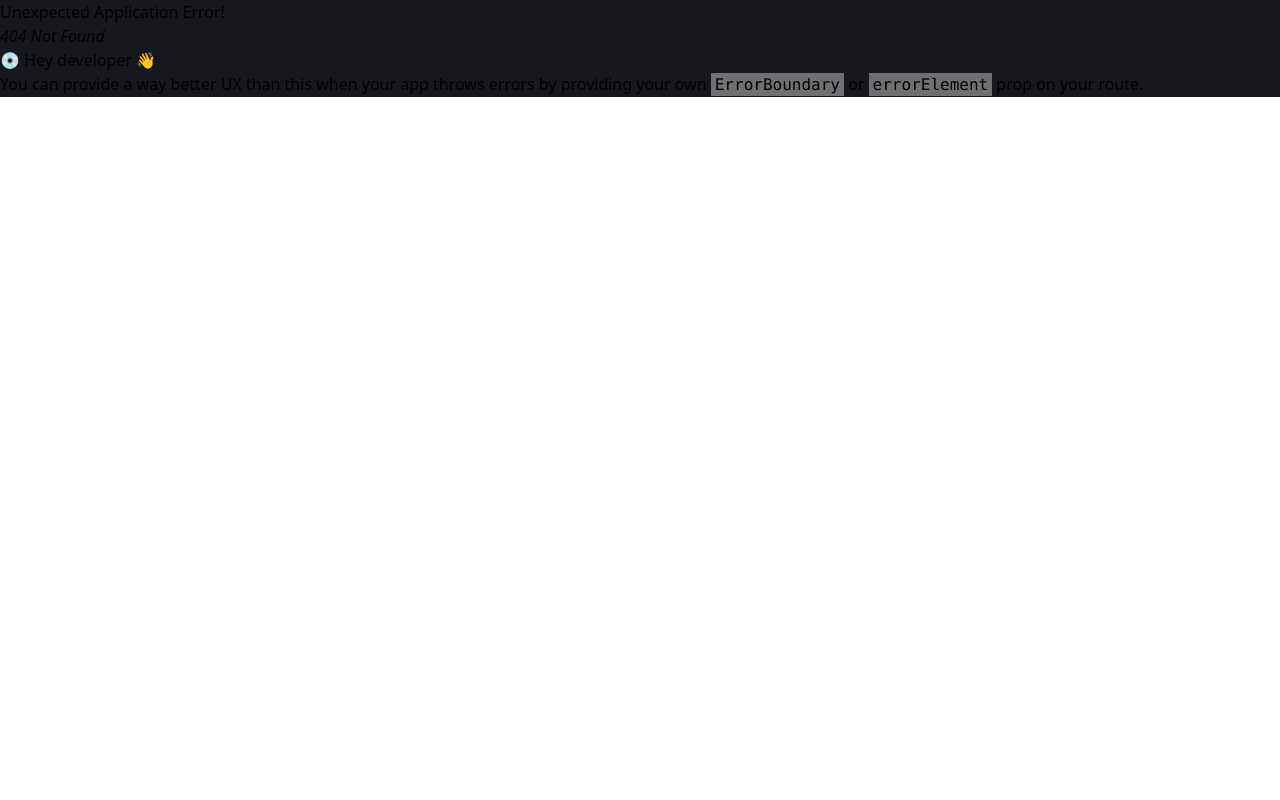
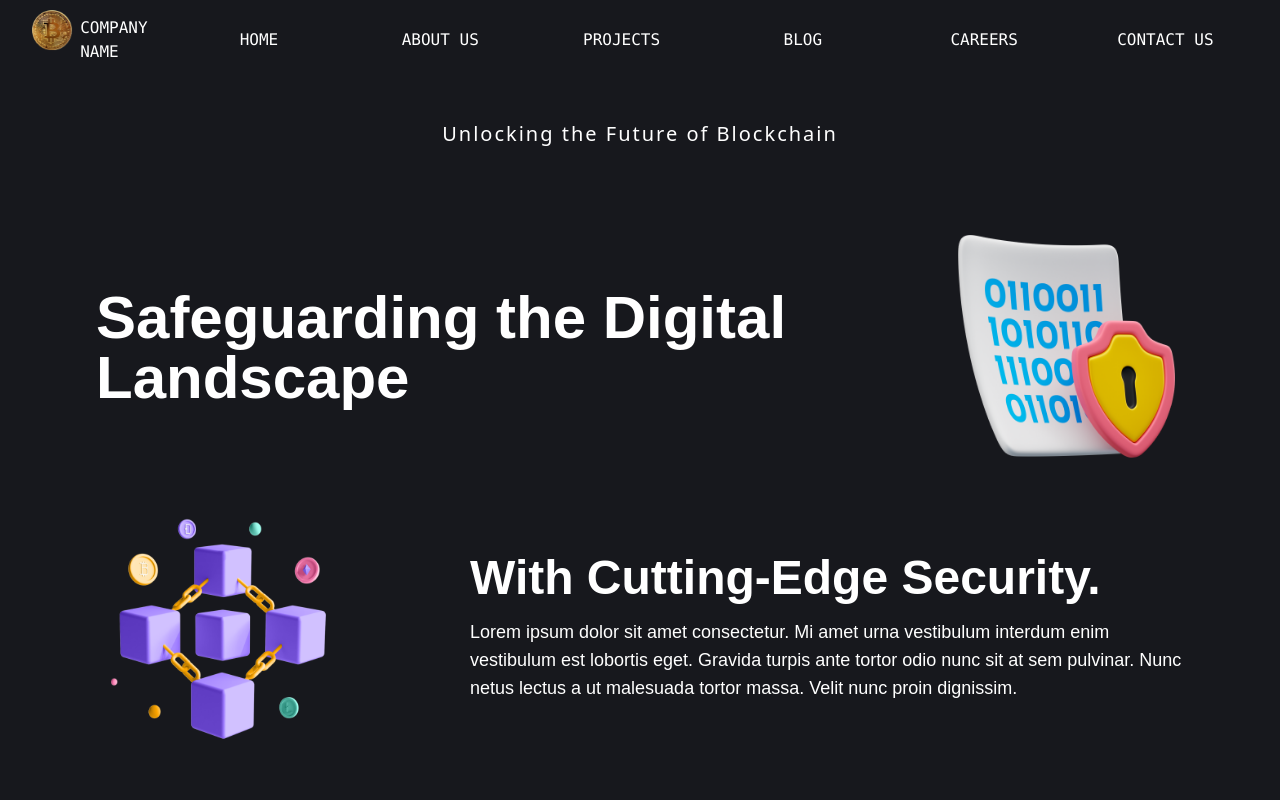
Before and after one commit to Shailyarajsinh/website, a React (Vite) app: page / in a window 1280 px wide. Before the commit this address had no page. Shown: the top 800 px of the page. Built offline with nearby package versions, Linux system fonts and the light colour scheme.

Commit message:
Update route paths in main.jsx to support both '/' and '/home'

```diff
--- a/src/main.jsx
+++ b/src/main.jsx
@@ -10,8 +10,8 @@ import NotFound from './components/not found/NotFound'
 
 const router = createBrowserRouter(
   createRoutesFromElements(
-    <Route path="/home" element={<Layout />}>
-      <Route path='/home' element={<Homepage />} />
+    <Route path="/" element={<Layout />}>
+      <Route path={'/home' && '/'} element={<Homepage />} />
       <Route path='*' element={<NotFound/>} />
     </Route>
   )
```
